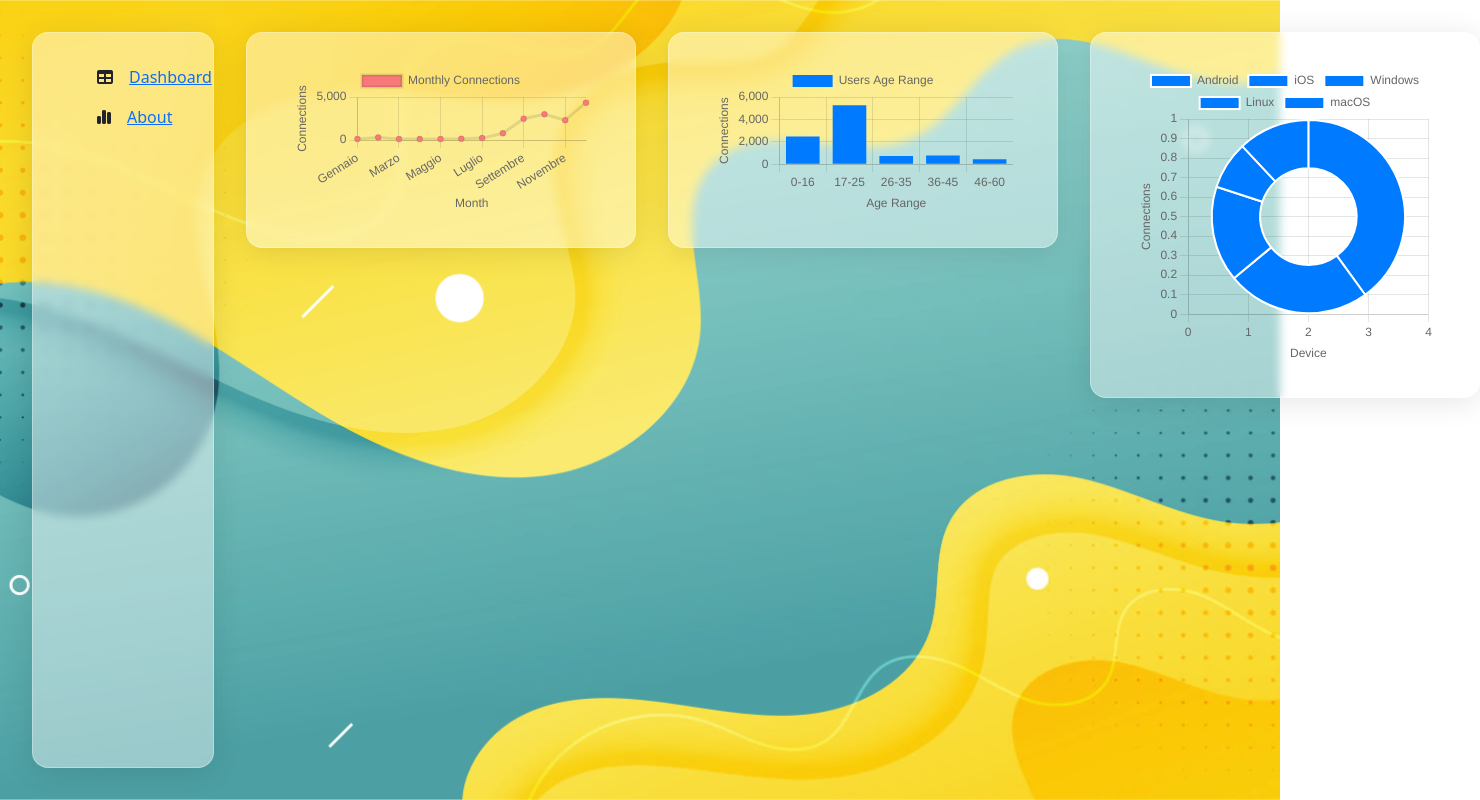
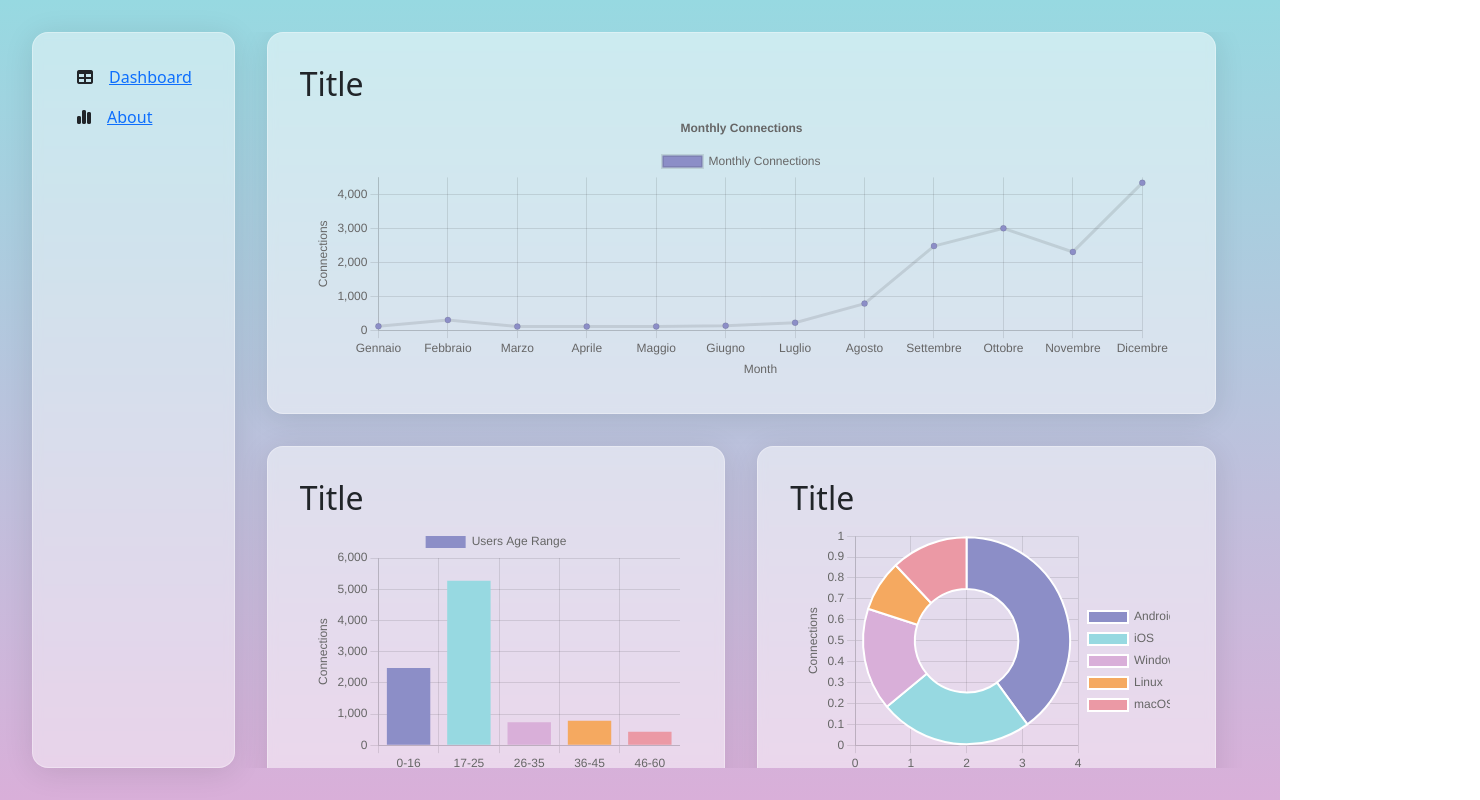
Before and after one commit to federicaarosio/vue-dashboard, a Vue app: page / in a window 1280 px wide. Shown: the whole page, 1480 px wide, since content can reach past the window. Built offline with nearby package versions, Linux system fonts and the light colour scheme; data requests are answered from the project's data file.

Commit message:
changed layout style

```diff
--- a/src/App.vue
+++ b/src/App.vue
@@ -1,7 +1,11 @@
 <template>
   <div id="content-wrapper">
-    <AppAside/>
-    <AppMain />
+    <div class="container-fluid">
+      <div class="row">
+        <AppAside class="col-2" />
+        <AppMain class="col-10"/>
+      </div>
+    </div>
   </div>
 </template>
 
--- a/src/components/AppMain.vue
+++ b/src/components/AppMain.vue
@@ -1,19 +1,33 @@
 <template>
-    <div id="card-wrapper">
-        <!-- Primo grafico: Monthly Connections -->
-        <LineChart :chartData="monthlyConnectionsData" :chartOptions="monthlyConnectionsOptions"
-            :loaded="loadedmonthlyConnectionsData" />
-    </div>
-
-    <div id="card-wrapper">
-        <!-- Secondo grafico: Users Age Ranges -->
-        <BarChart :chartData="usersAgeRangesData" :chartOptions="usersAgeRangesOptions" :loaded="loadedAgeRangeData" />
-    </div>
-
-    <div id="card-wrapper">
-        <!-- Terzo grafico: Devices -->
-        <DoughnutChart :chartData="devicesData" :chartOptions="devicesOptions" :loaded="loadedDevicesData" />
-    </div>
+    <main>
+        <div id="card-wrapper" class="mb-2rem">
+            <h2>Title</h2>
+            <LineChart class="custom-line" :chartData="monthlyConnectionsData" :chartOptions="monthlyConnectionsOptions"
+                :loaded="loadedmonthlyConnectionsData" />
+        </div>
+        <div class="diagrams-wrapper mb-2rem">
+            <div id="card-wrapper" class="col-50">
+                <h2>Title</h2>
+                <BarChart class="custom-bar" :chartData="usersAgeRangesData" :chartOptions="usersAgeRangesOptions"
+                    :loaded="loadedAgeRangeData" />
+            </div>
+            <div id="card-wrapper" class="col-50">
+                <h2>Title</h2>
+                <DoughnutChart class="custom-doughnut" :chartData="devicesData" :chartOptions="devicesOptions" :loaded="loadedDevicesData" />
+            </div>
+        </div>
+        <hr class="mb-2rem">
+        <div id="card-wrapper" class="mb-2rem">
+            <h2>Solar Power</h2>
+            <p>
+                Questa card visualizza in tempo reale i dati di produzione giornaliera dell'impianto fotovoltaico del nostro ufficio. Sebbene l'impianto non sia ancora operativo, è possibile esplorare un mockup dei dati generati ogni ora.
+            </p>
+            <p>
+                Cliccando il pulsante "play", viene avviata la simulazione della produzione giornaliera dell'impianto fotovoltaico. Ogni secondo, viene aggiunto un valore preso dall'array dei rendimenti, rappresentando il rendimento dell'impianto in quella specifica ora del giorno. Inoltre, viene applicata una variazione casuale del ±5% per garantire una varietà nei dati simulati. I valori aggiornati vengono quindi visualizzati sul grafico in tempo reale.
+            </p>
+            <button type="button" class="btn btn-light rounded-5">Play</button>
+        </div>
+    </main>
 </template>
 
 <script>
@@ -42,7 +56,7 @@ export default {
                 datasets: [
                     {
                         label: 'Monthly Connections',
-                        backgroundColor: '#f87979',
+                        backgroundColor: ['#8c8ec7'],
                         data: []
                     }
                 ]
@@ -50,6 +64,13 @@ export default {
 
             monthlyConnectionsOptions: {
                 responsive: true,
+                maintainAspectRatio: false,
+                plugins: {
+                    title: {
+                    display: true,
+                    text: 'Monthly Connections'
+                    }
+                },
                 scales: {
                     x: {
                         title: {
@@ -75,7 +96,7 @@ export default {
                 datasets: [
                     {
                         label: 'Users Age Range',
-                        backgroundColor: '#007bff',
+                        backgroundColor: ['#8c8ec7', '#97D9E1', '#D9AFD9', '#f5a960', '#eb99a5'],
                         data: []
                     }
                 ]
@@ -83,6 +104,7 @@ export default {
 
             usersAgeRangesOptions: {
                 responsive: true,
+                maintainAspectRatio: false,
                 scales: {
                     x: {
                         title: {
@@ -96,7 +118,8 @@ export default {
                             text: 'Connections'
                         }
                     }
-                }
+                },
+
             },
 
 
@@ -108,7 +131,7 @@ export default {
                 datasets: [
                     {
                         label: 'Operating System',
-                        backgroundColor: '#007bff',
+                        backgroundColor: ['#8c8ec7', '#97D9E1', '#D9AFD9', '#f5a960', '#eb99a5'],
                         data: []
                     }
                 ]
@@ -116,6 +139,13 @@ export default {
 
             devicesOptions: {
                 responsive: true,
+                maintainAspectRatio: false,
+                plugins: {
+                    legend: {
+                        display: true,
+                        position: 'right'
+                    }
+                },
                 scales: {
                     x: {
                         title: {
@@ -193,9 +223,18 @@ export default {
 </script>
 
 <style lang="scss" scoped>
+@use "../styles/partials/variables" as *;
+@use "../styles/partials/mixins" as *;
+
+main {
+    height: calc(100vh - 4rem);
+    overflow-y: scroll;
+    padding: 0 2rem;
+}
+
 #card-wrapper {
     /* From https://css.glass */
-    background: rgba(255, 255, 255, 0.441);
+    background: rgba(255, 255, 255, 0.495);
     border-radius: 16px;
     box-shadow: 0 4px 30px rgba(0, 0, 0, 0.1);
     backdrop-filter: blur(5px);
@@ -203,4 +242,30 @@ export default {
     border: 1px solid rgba(255, 255, 255, 0.31);
     padding: 2rem
 }
+
+.mb-2rem {
+    margin-bottom: 2rem;
+}
+
+.custom-line {
+    height: 270px;
+}
+
+.diagrams-wrapper {
+    @include flex(row, start, center);
+    gap: 2rem;
+
+    .col-50 {
+        width: 50%;
+    }
+
+    .custom-bar {
+        height: 270px;
+    }
+
+    .custom-doughnut {
+        height: 270px;
+    }
+
+}
 </style>
--- a/src/styles/general.scss
+++ b/src/styles/general.scss
@@ -6,19 +6,13 @@
 }
 
 #content-wrapper {
-    @include flex(row, start, start);
-    gap: 2rem;
-
     padding: 2rem;
-    background-image: url(../assets/images/bg.svg);
-    // credits: https://www.freepik.com/free-vector/abstract-fluid-gradient-banner-with-dynamic-motion-trendy-design_38125521.htm#fromView=search&page=1&position=50&uuid=a4ce5c3d-3795-462e-a23f-b3523a1e031a
-    background-position: center;
-    background-size: cover;
+    background-color: #D9AFD9;
+    background-image: linear-gradient(0deg, #D9AFD9 0%, #97D9E1 100%);
 }
 
 aside {
     height: calc(100vh - 4rem);
-    width: 15%;
     /* From https://css.glass */
     background: rgba(255, 255, 255, 0.441);
     border-radius: 16px;
@@ -29,12 +23,6 @@ aside {
     padding: $medium-padding;
 }
 
-main {
-    height: calc(100vh - 4rem);
-    width: calc(100vw - 15%);
-    @include flex(row, start, start);
-    gap: 1rem;
-}
 
 ul {
     list-style: none;
```
Also changed, not shown: src/assets/images/bg.svg (deleted).
